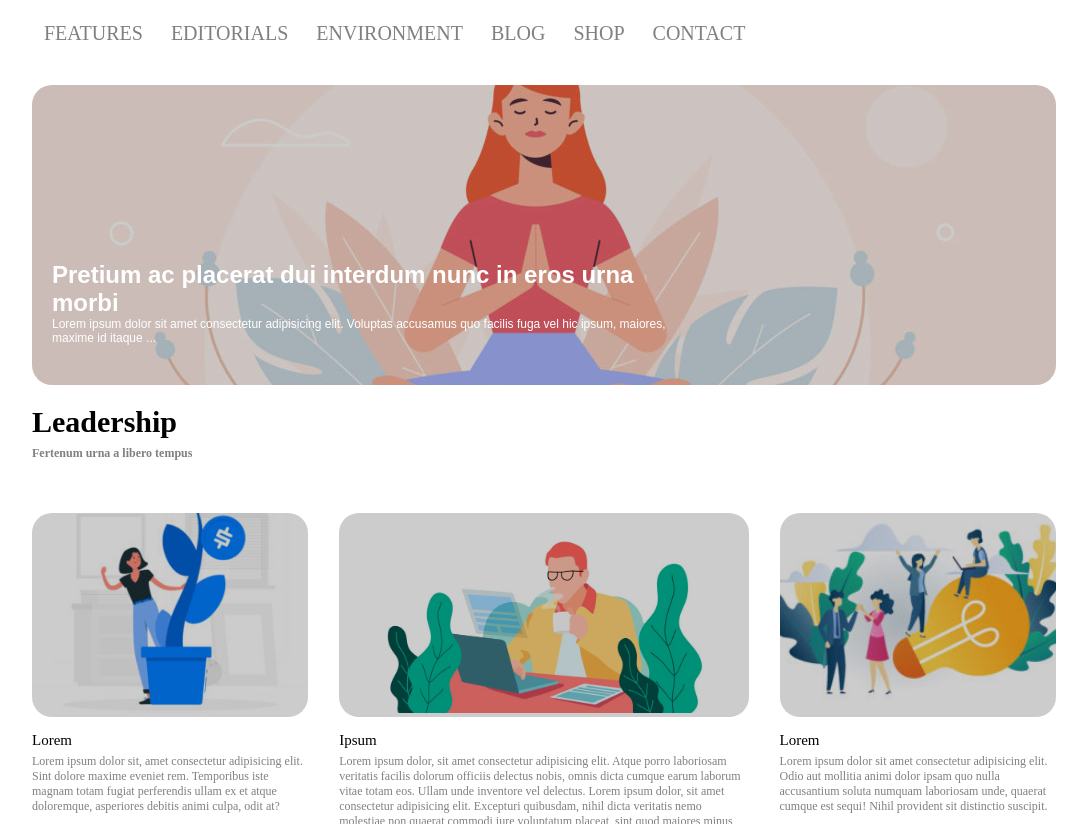
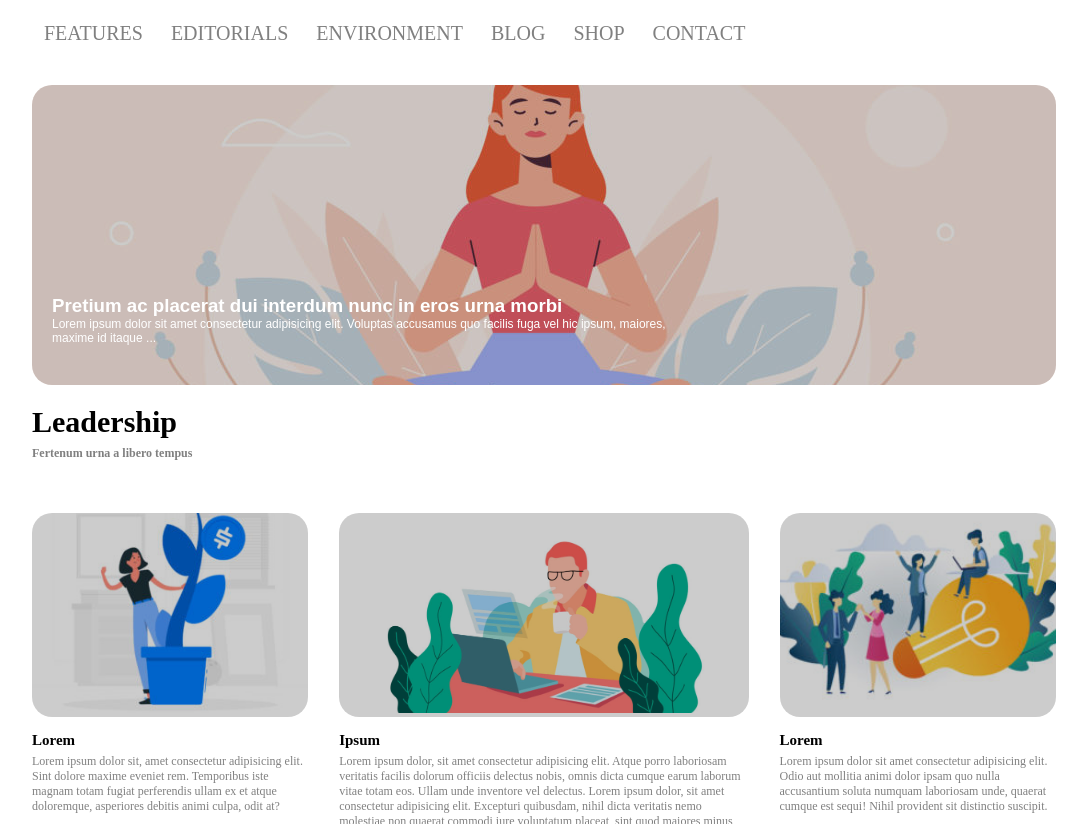
Before and after one commit to pietroline/htmlcss-wp, a plain HTML site: page index.html in a window 1280 px wide. Shown: the part 128-952 px from the top of the page, without its empty margins (96-1183 px from the left). Drawn offline with Linux system fonts and the light colour scheme.

Commit message:
changed <h*>

```diff
--- a/index.html
+++ b/index.html
@@ -46,13 +46,13 @@
                     <div class="overlay"></div>
                     <img class="banner" src="img/banner.jpg" alt="Img banner">
                     <div class="text">
-                        <h1>Pretium ac placerat dui interdum nunc in eros urna morbi</h1>
+                        <h3>Pretium ac placerat dui interdum nunc in eros urna morbi</h3>
                         <p>Lorem ipsum dolor sit amet consectetur adipisicing elit. Voluptas accusamus quo facilis fuga vel hic ipsum, maiores, maxime id itaque ...</p>
                     </div>
                 </section>
                 <section class="sezione_2">
                     <div class="testa">
-                        <h1>Leadership</h1>
+                        <h2>Leadership</h2>
                         <span class="downtext">Fertenum urna a libero tempus</span>
                     </div>
                     <aside class="sidebar">
@@ -60,7 +60,7 @@
                             <div class="overlay"></div>
                             <img class="img_left" src="img/img-1.jpg" alt="Img ragazza e pianta blu">
                         </div>
-                        <div class="downtitle">Lorem</div>
+                        <h4 class="downtitle">Lorem</h4>
                         <p class="downtext">Lorem ipsum dolor sit, amet consectetur adipisicing elit. Sint dolore maxime eveniet rem. Temporibus iste magnam totam fugiat perferendis ullam ex et atque doloremque, asperiores debitis animi culpa, odit at?</p>
                     </aside>
                     <div class="centro">
@@ -68,7 +68,7 @@
                             <div class="overlay"></div>
                             <img class="img_center"src="img/banner-2.jpg" alt="Img ragazzo che beve dalla tazza">
                         </div>
-                        <div class="downtitle">Ipsum</div>
+                        <h4 class="downtitle">Ipsum</h4>
                         <p class="downtext">Lorem ipsum dolor, sit amet consectetur adipisicing elit. Atque porro laboriosam veritatis facilis dolorum officiis delectus nobis, omnis dicta cumque earum laborum vitae totam eos. Ullam unde inventore vel delectus. Lorem ipsum dolor, sit amet consectetur adipisicing elit. Excepturi quibusdam, nihil dicta veritatis nemo molestiae non quaerat commodi iure voluptatum placeat, sint quod maiores minus, beatae quae saepe nam deleniti. Lorem ipsum dolor sit, amet consectetur adipisicing elit. Sequi consequatur quae accusantium accusamus, assumenda iusto quos sunt laudantium libero et. Odio quas esse sunt aut aspernatur quos velit repellat aliquam. Lorem ipsum dolor sit amet consectetur adipisicing elit. Excepturi est voluptatem blanditiis modi similique quam ad, libero unde dolore nulla facere quo incidunt provident ipsum, ea sint et amet vel? Lorem ipsum dolor sit amet consectetur, adipisicing elit. Minima beatae sunt rem. Consectetur exercitationem reprehenderit veritatis. In natus, ab fugiat expedita possimus molestias! Facilis ex, omnis repellendus adipisci magnam magni.</p>
                     </div>
                     <aside class="sidebar">
@@ -76,7 +76,7 @@
                             <div class="overlay"></div>
                             <img class="img_right" src="img/img-3.jpg" alt="Img ragazzi con lampadina">
                         </div>
-                        <div class="downtitle">Lorem</div>
+                        <h4 class="downtitle">Lorem</h4>
                         <p class="downtext">Lorem ipsum dolor sit amet consectetur adipisicing elit. Odio aut mollitia animi dolor ipsam quo nulla accusantium soluta numquam laboriosam unde, quaerat cumque est sequi! Nihil provident sit distinctio suscipit.</p>
                     </aside>
                 </section>
```
